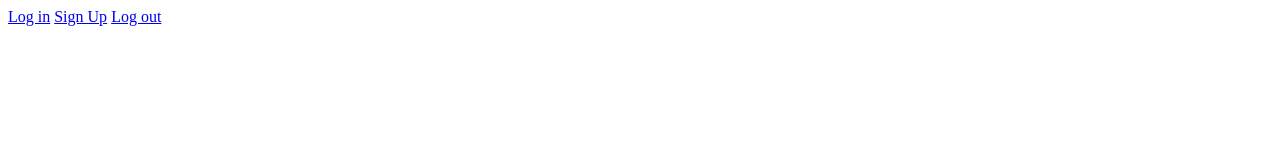
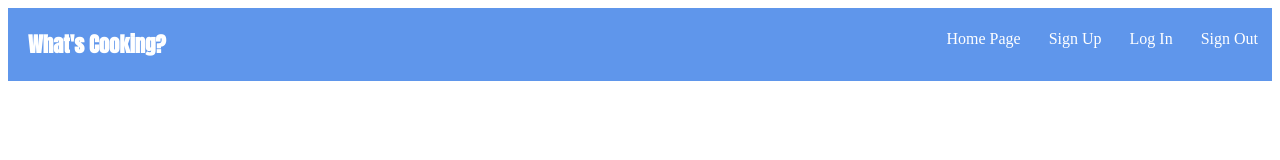
Before and after one commit to somebodie/Food-App, a website: page public/index.html at #!/users in a window 1280 px wide. Drawn offline with nearby package versions, Linux system fonts and the light colour scheme; some packages are replaced by stand-ins of ours.

Commit message:
html css

```diff
--- a/public/css/style.css
+++ b/public/css/style.css
@@ -1,9 +1,35 @@
-/*nav > a {
+/*index.html css*/
+/*apptitle*/
+.app-name{
+  color: white;
+  font-family: 'Anton', sans-serif;
+  font-size: 1.3em;
+  margin-left: 20px;
+/*start of navbar css*/
+}
+.ul-navbar{
+  margin: 0;
+  padding: 0;
+  overflow: hidden;
+  background-color: #5F96EB;
+  list-style-type: none;
+
+}
+.li-navbar {
+  float: right;
+  margin-top: 10px;
+  display: block;
+  color: white;
+  text-align: center;
+  padding: 12px 14px;
   text-decoration: none;
-  display: inline-block;
+
 }
 
-.signUp {
-  background-color: red;
-  display: block;
-}*/
+.navbar-link{
+
+}
+/*end of navbar css*/
+h1{
+  clear: both;
+}
--- a/public/index.html
+++ b/public/index.html
@@ -8,17 +8,24 @@
     <script src="https://cdnjs.cloudflare.com/ajax/libs/angular-ui-router/0.2.15/angular-ui-router.min.js"></script>
     <!-- <script src="/scripts/router.js"></script> -->
     <!-- <script src="/scripts/app.js"></script> -->
+    <link href="https://fonts.googleapis.com/css?family=Anton" rel="stylesheet">
     <link rel="stylesheet" href="css/style.css">
 </head>
 
 <body>
-    <header>
-        <nav>
-            <a href="#">Log in</a>
-            <a href="#">Sign Up</a>
-            <a href="#">Log out</a>
+  <header>
+      <!-- nav bar -->
+        <nav class="navbar">
+          <ul class="ul-navbar">
+            <li class="li-navbar" ui-sref='home'>Sign Out</li>
+            <li class="li-navbar" ui-sref='users'>Log In</li>
+            <li class="li-navbar" ui-sref='users'>Sign Up</li>
+            <li class="li-navbar" ui-sref='home'>Home Page</li>
+            <h3 class="app-name"> What's Cooking?  </h3>
+          <ul>
         </nav>
     </header>
+
     <ui-view>
     </ui-view>
 </body>
```
Also changed, not shown: public/partials/home.html (+1 -0 lines), public/partials/user.html (+13 -5 lines).
